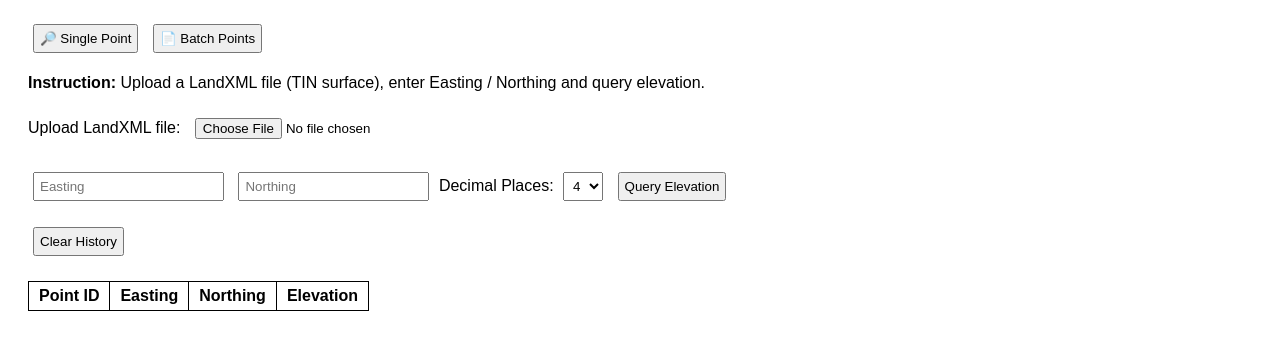
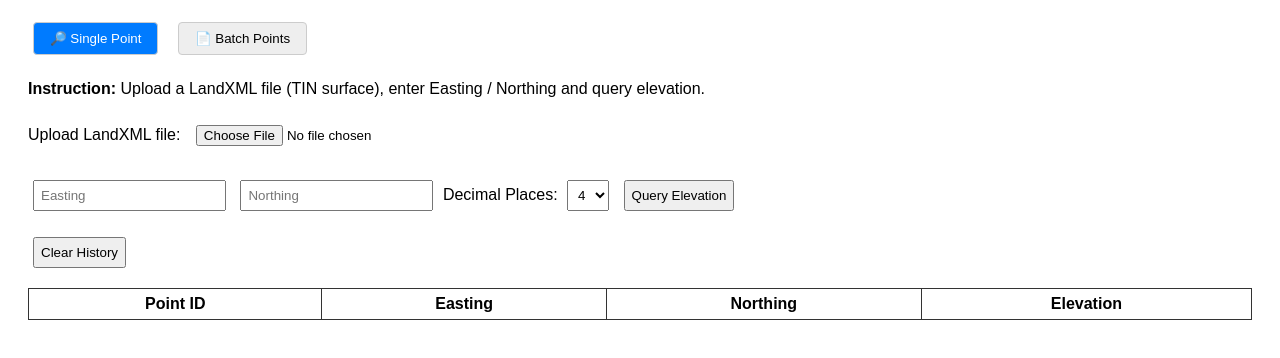
Before and after one commit to Pit1992/pit1992.github.io, a plain HTML site: page index.html in a window 1280 px wide. Shown: the part 90-448 px from the top of the page. Drawn offline with Linux system fonts and the light colour scheme.

Commit message:
Update style.css

```diff
--- a/style.css
+++ b/style.css
@@ -3,17 +3,60 @@ body {
   padding: 20px;
 }
 
-table {
-  border-collapse: collapse;
-  margin-top: 20px;
-}
-
-th, td {
-  border: 1px solid black;
-  padding: 5px 10px;
+h1 {
+  margin-bottom: 20px;
 }
 
 input, button, select {
   margin: 5px;
-  padding: 5px;
+  padding: 6px;
 }
+
+button {
+  cursor: pointer;
+}
+
+.tabs {
+  margin-bottom: 20px;
+}
+
+.tab-btn {
+  padding: 8px 16px;
+  margin-right: 10px;
+  background-color: #eee;
+  border: 1px solid #ccc;
+  border-radius: 4px;
+}
+
+.tab-btn.active {
+  background-color: #007bff;
+  color: white;
+}
+
+.tab-content {
+  margin-top: 20px;
+}
+
+/* 單點表格 */
+#history-table,
+#batch-table {
+  width: 100%;
+  border-collapse: collapse;
+  margin-top: 15px;
+}
+
+th, td {
+  border: 1px solid #333;
+  padding: 6px 12px;
+  text-align: center;
+  white-space: nowrap;
+}
+
+#batchOutputContainer {
+  overflow-x: auto;
+  margin-top: 20px;
+}
+
+#batch-table {
+  min-width: 850px;
+}
```
